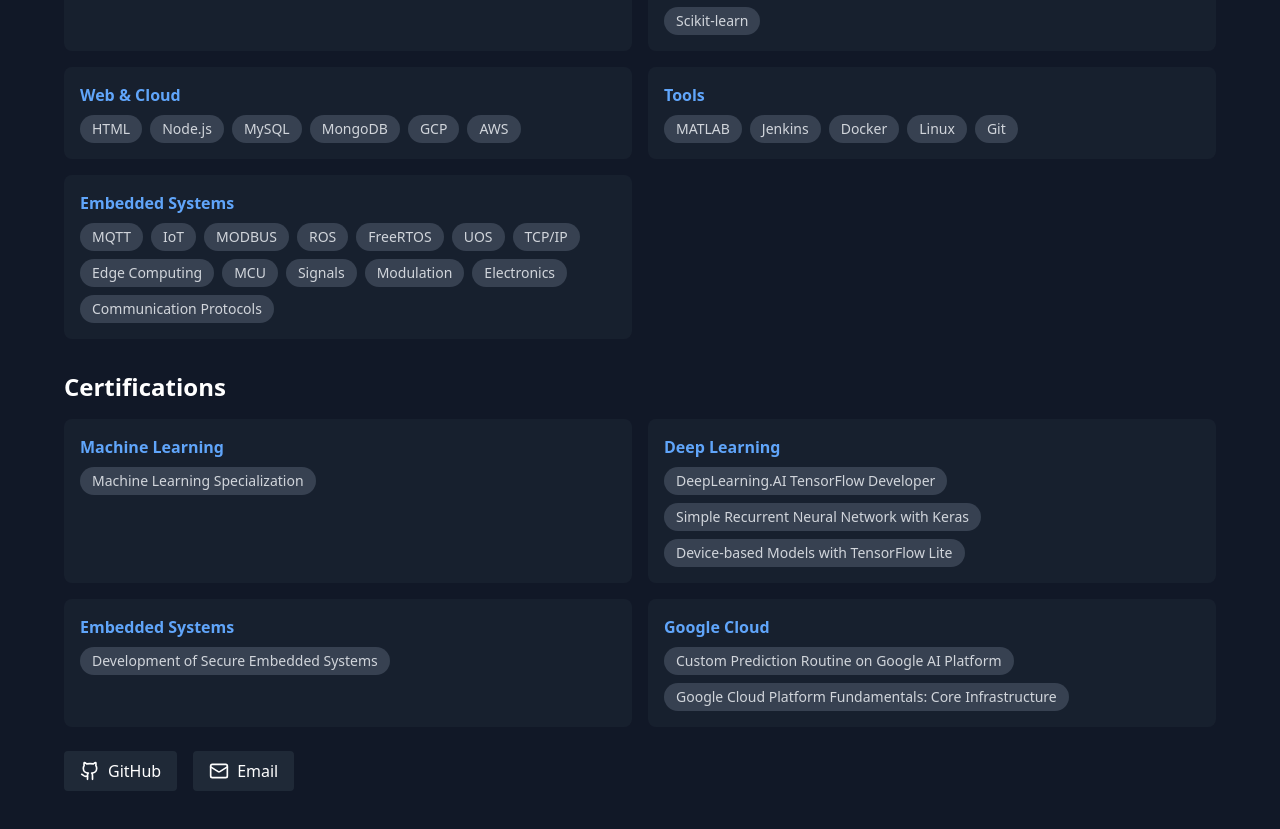
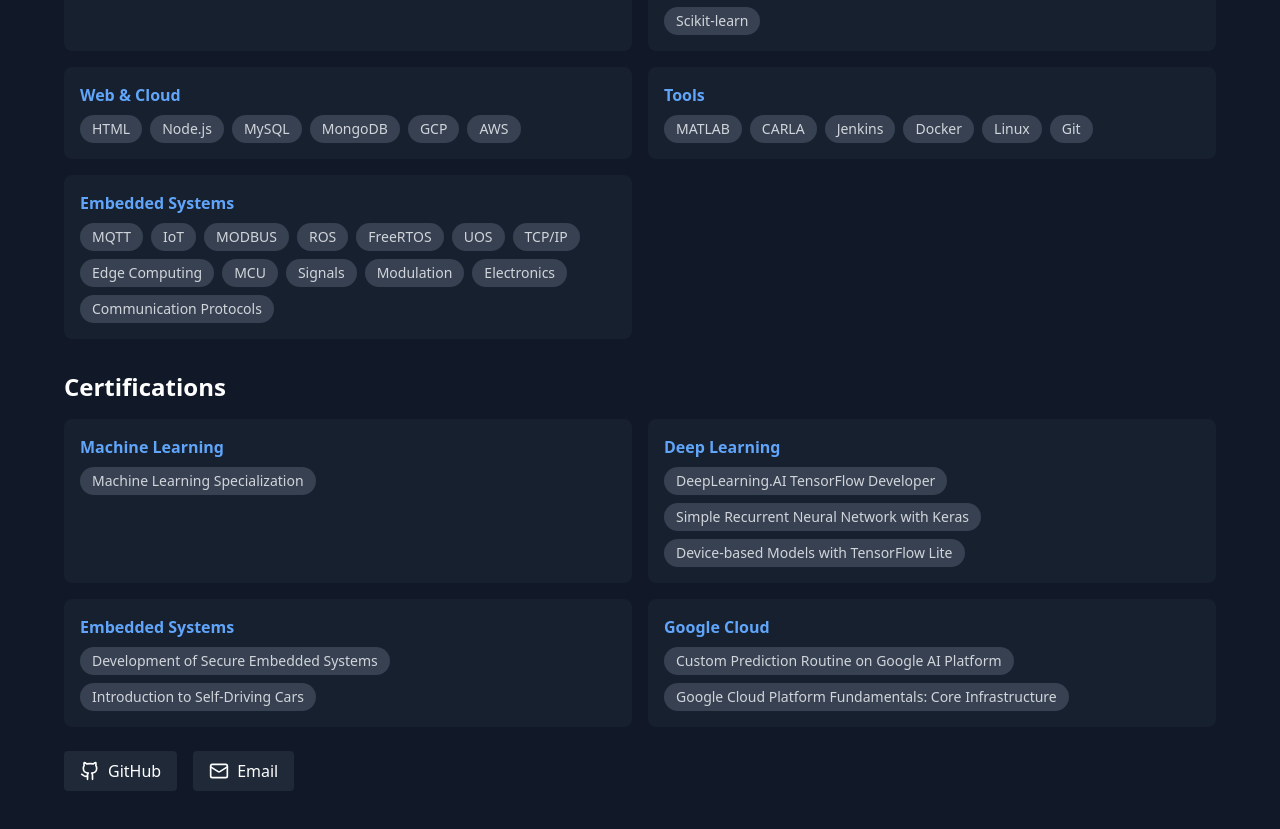
Before and after one commit to xavierallem/AllenXavier, a React (Vite) app: page / in a window 1280 px wide. Shown: the part 527-1356 px from the top of the page. Built offline with nearby package versions, Linux system fonts and the light colour scheme.

Commit message:
added carla

```diff
--- a/src/App.jsx
+++ b/src/App.jsx
@@ -67,7 +67,7 @@ const experienceDetails = {
   'Languages & Core': ['C', 'C++', 'Python', 'Bash'],
   'AI & ML': ['PyTorch','TensorFlow', 'Graph Neural Networks', 'LLMs', 'OpenCV', 'Scikit-learn'],
   'Web & Cloud': ['HTML', 'Node.js', 'MySQL', 'MongoDB', 'GCP', 'AWS'],
-  'Tools': ['MATLAB', 'Jenkins', 'Docker', 'Linux', 'Git'],
+  'Tools': ['MATLAB','CARLA', 'Jenkins', 'Docker', 'Linux', 'Git'],
   'Embedded Systems': ['MQTT', 'IoT', 'MODBUS','ROS', 'FreeRTOS', 'UOS', 'TCP/IP', 'Edge Computing', 'MCU', 'Signals', 'Modulation', 'Electronics', 'Communication Protocols']
 };
 const certifications = {
@@ -97,6 +97,10 @@ const certifications = {
     {
       title: 'Development of Secure Embedded Systems',
       link: 'https://coursera.org/share/9eb36d8acf114012c971a12f81b7e3ef'
+    },
+    {
+      title: 'Introduction to Self-Driving Cars',
+      link: 'https://coursera.org/share/442ac5e7a30cf7bf6744fa7c107e2a6a'
     }
   ],
   'Google Cloud': [
```
Also changed, not shown: 1 other file (tests, documents, lock files or other folders).
